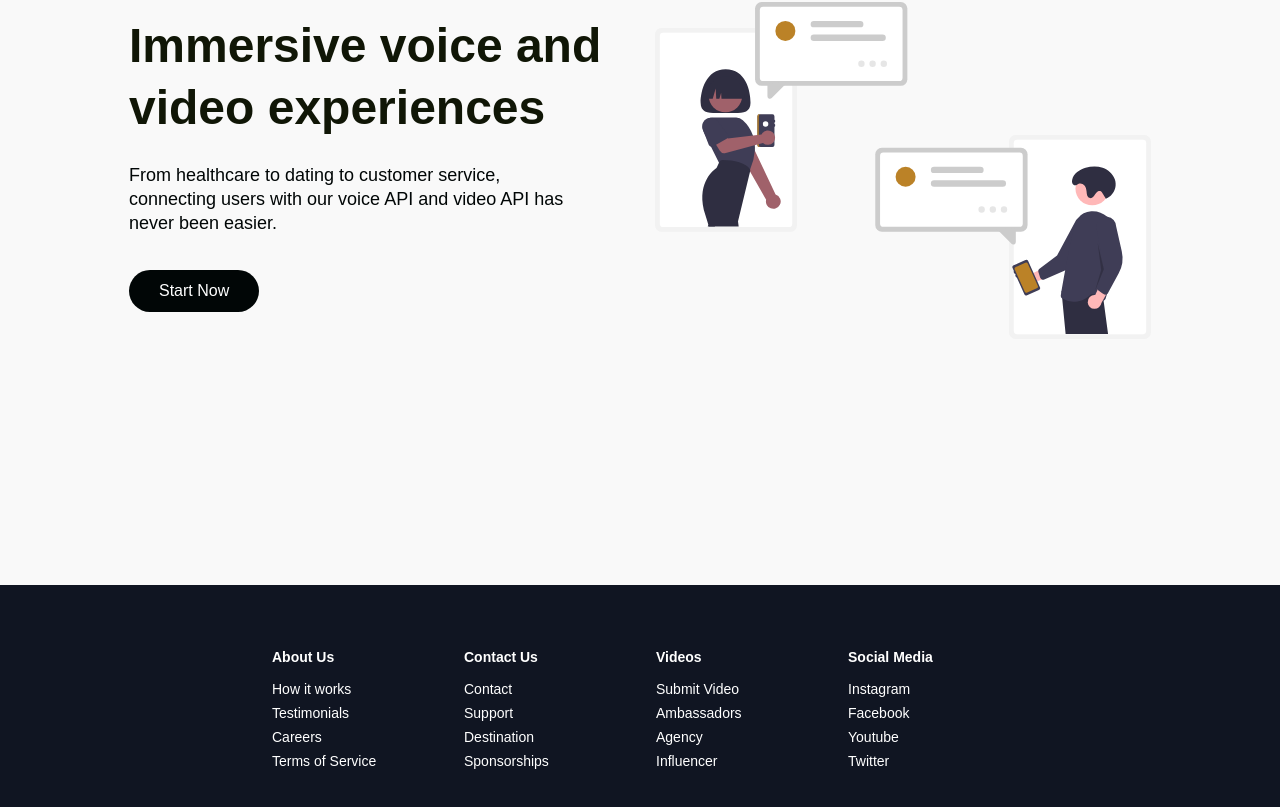
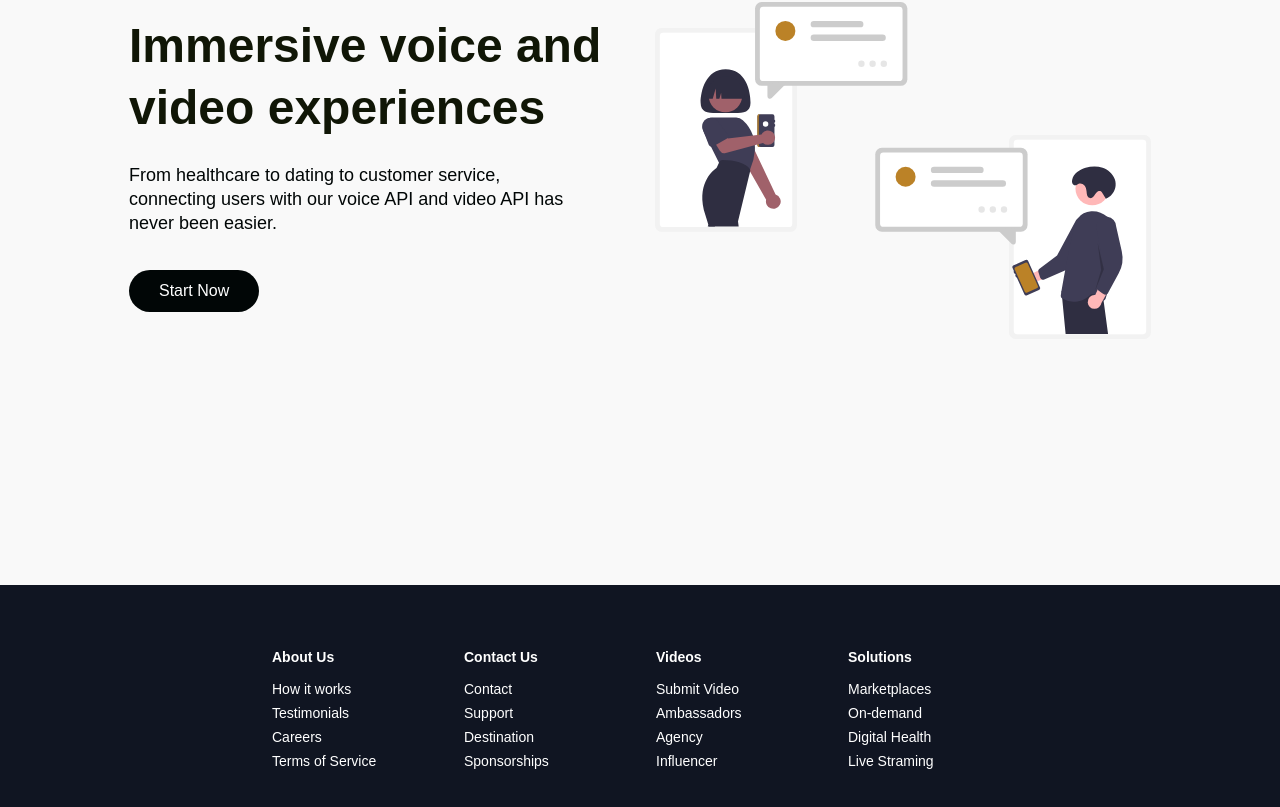
Before and after one commit to martynas3113/React-Webpage, a React (Create React App) app: page / in a window 1280 px wide. Shown: the part 3415-4222 px from the top of the page. Built offline with nearby package versions, Linux system fonts and the light colour scheme; a web font is replaced by a local one.

Commit message:
Solutions section

```diff
--- a/src/components/Footer/index.js
+++ b/src/components/Footer/index.js
@@ -31,11 +31,11 @@ const Footer = () => {
                                 <FooterLink to="/signin">Influencer</FooterLink>
                         </FooterLinkItems>
                         <FooterLinkItems>
-                            <FooterLinkTitle> Social Media </FooterLinkTitle>
-                                <FooterLink to="/signin">Instagram</FooterLink>
-                                <FooterLink to="/signin">Facebook</FooterLink>
-                                <FooterLink to="/signin">Youtube</FooterLink>
-                                <FooterLink to="/signin">Twitter</FooterLink>
+                            <FooterLinkTitle> Solutions </FooterLinkTitle>
+                                <FooterLink to="/signin">Marketplaces</FooterLink>
+                                <FooterLink to="/signin">On-demand</FooterLink>
+                                <FooterLink to="/signin">Digital Health</FooterLink>
+                                <FooterLink to="/signin">Live Straming</FooterLink>
                         </FooterLinkItems>
                     </FooterLinksWrapper>
                 </FooterLinksContainer>
```
Also changed, not shown: 1 other file (tests, documents, lock files or other folders).
